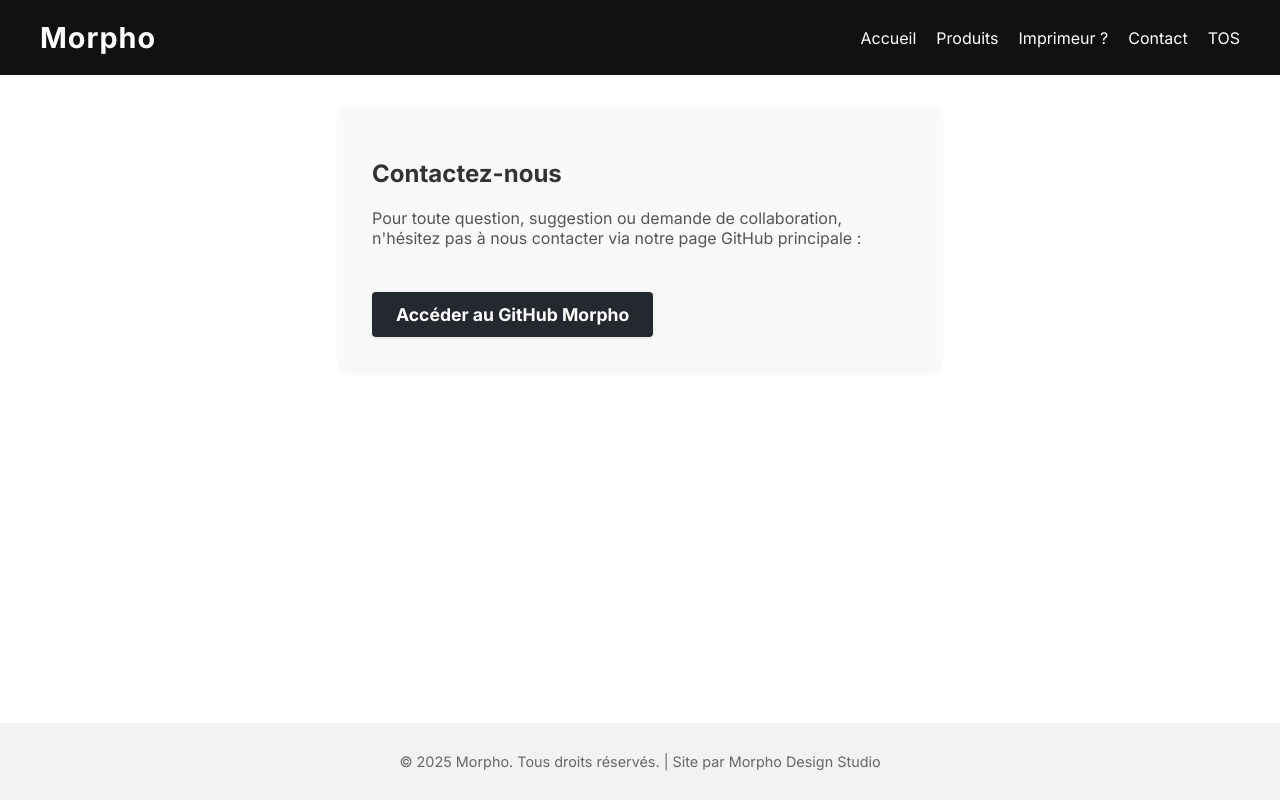
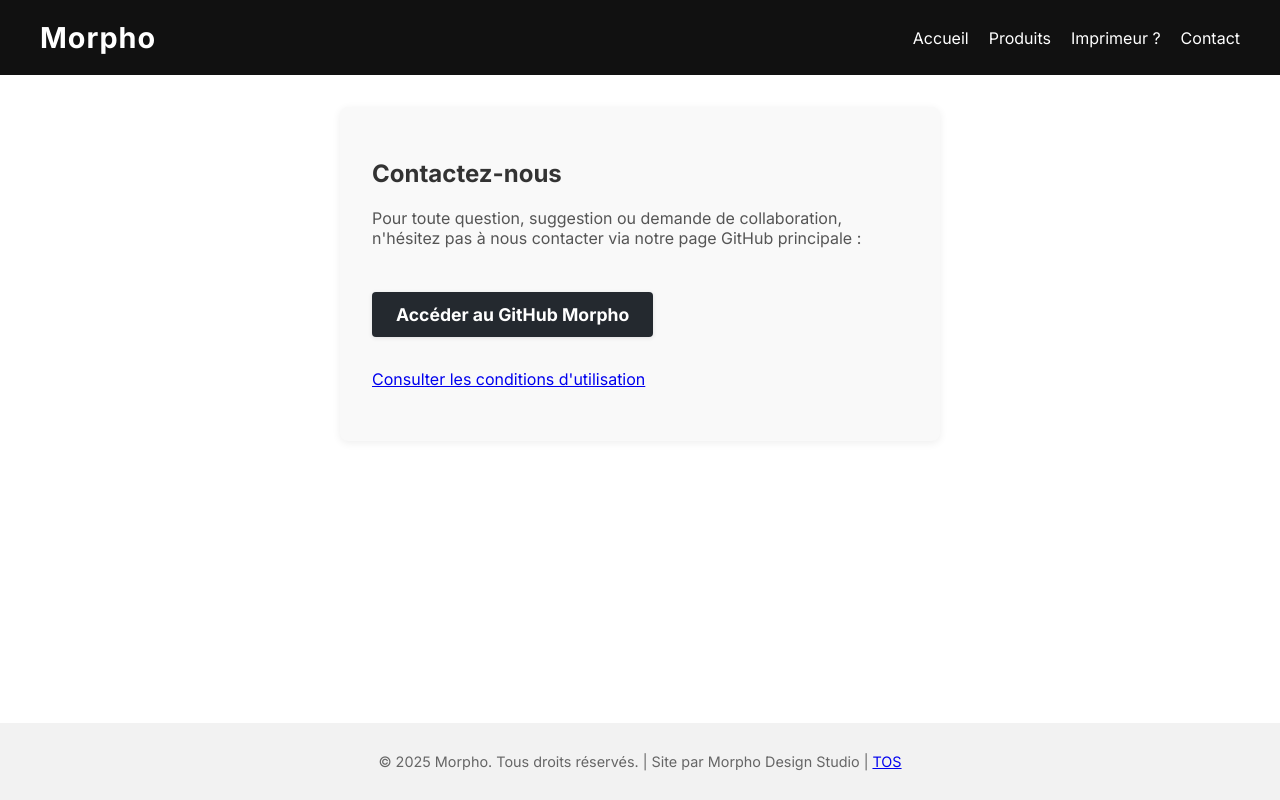
Before and after one commit to LeaRiglet/Morpho, a React (Vite) app: page /Morpho/contact in a window 1280 px wide. Built offline with nearby package versions, Linux system fonts and the light colour scheme.

Commit message:
Move TOS link to footer and contact page

```diff
--- a/src/components/Footer.jsx
+++ b/src/components/Footer.jsx
@@ -1,7 +1,10 @@
+import { Link } from 'react-router-dom';
+
 function Footer() {
   return (
     <footer>
-      © 2025 Morpho. Tous droits réservés. | Site par Morpho Design Studio
+      © 2025 Morpho. Tous droits réservés. | Site par Morpho Design Studio |
+      <Link to="/tos" style={{ marginLeft: '0.25rem' }}>TOS</Link>
     </footer>
   );
 }
--- a/src/components/Navbar.jsx
+++ b/src/components/Navbar.jsx
@@ -13,7 +13,6 @@
         <Link to="/products">Produits</Link>
         <Link to="/devenir-imprimeur">Imprimeur ?</Link>
         <Link to="/contact">Contact</Link>
-        <Link to="/tos">TOS</Link>
       </nav>
     </header>
   );
--- a/src/pages/Contact.jsx
+++ b/src/pages/Contact.jsx
@@ -1,4 +1,5 @@
 import React from "react";
+import { Link } from "react-router-dom";
 
 const GITHUB_URL = "https://github.com/LeaRiglet/Morpho";
 
@@ -28,6 +29,9 @@
       >
         Accéder au GitHub Morpho
       </a>
+      <p style={{ marginTop: "2rem" }}>
+        <Link to="/tos">Consulter les conditions d'utilisation</Link>
+      </p>
     </div>
   );
 }
```
